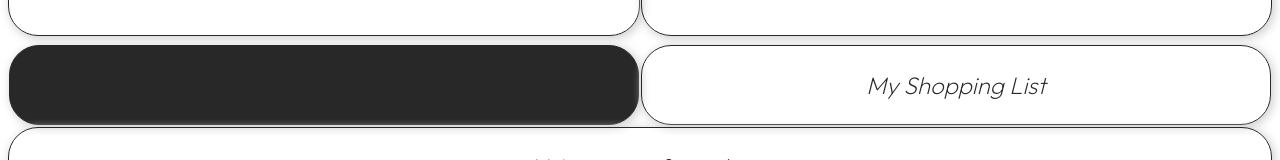
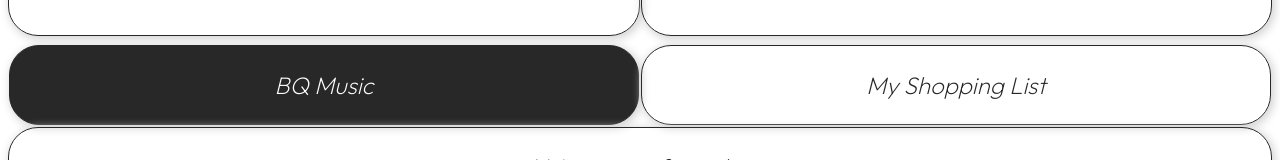
Before and after one commit to maxdevocht/my-portfolio-site, a React (Vite) app: page / in a window 1280 px wide. In both pictures the pointer is over the link "BQ Music". Shown: the part 279-439 px from the top of the page. Built offline with nearby package versions, Linux system fonts and the light colour scheme.

Commit message:
Fixed hover state

```diff
--- a/src/index.css
+++ b/src/index.css
@@ -168,6 +168,9 @@
 .second--btn:hover {
   background-color: var(--color-black);
   color: var(--color-white);
+  .link--title {
+    color: var(--color-white);
+  }
 }
 
 .link--title {
@@ -177,6 +180,7 @@
   font-style: italic;
   font-family: 'Outfit', sans-serif;
 }
+
 
 /* copyright styling */
 .copyright {
```
